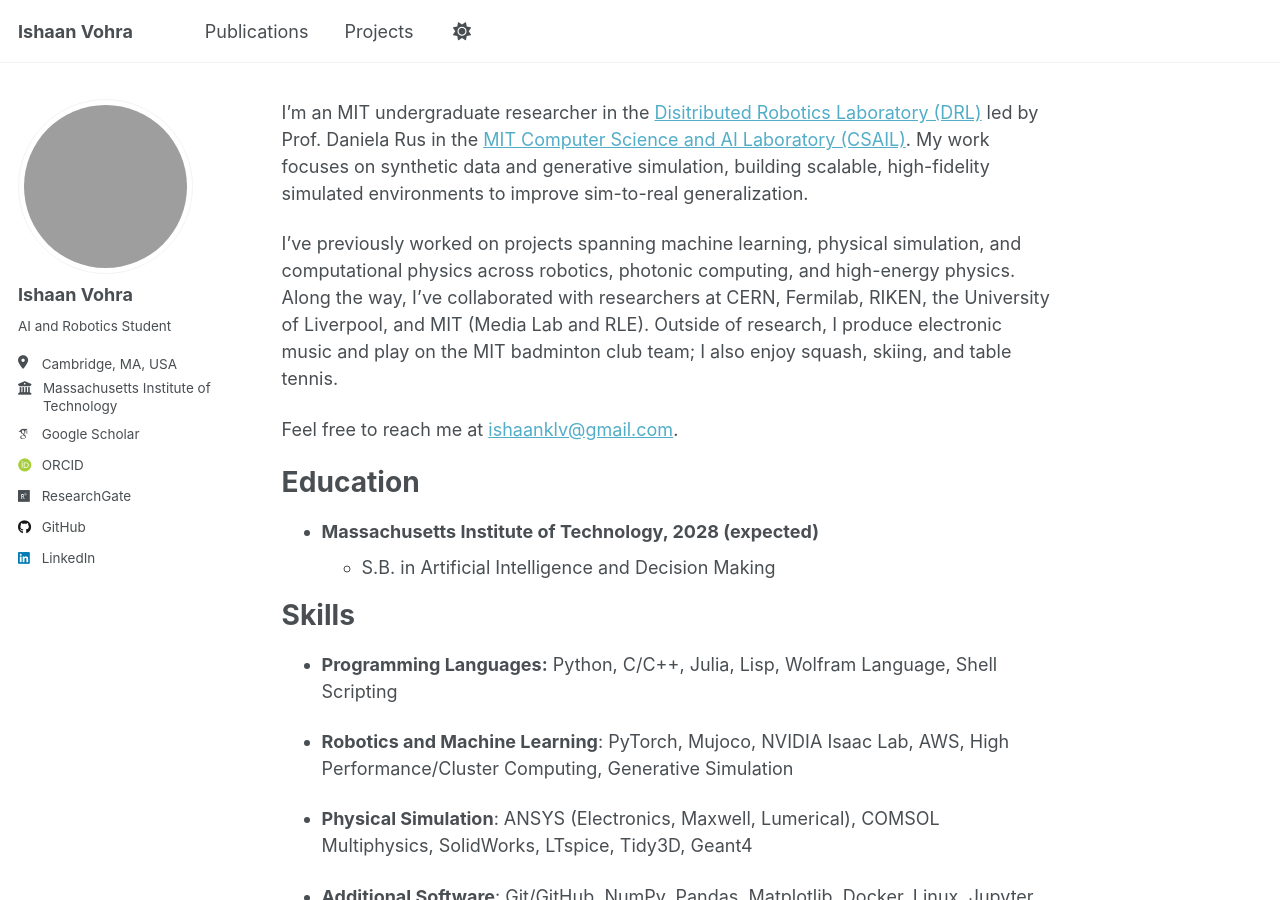
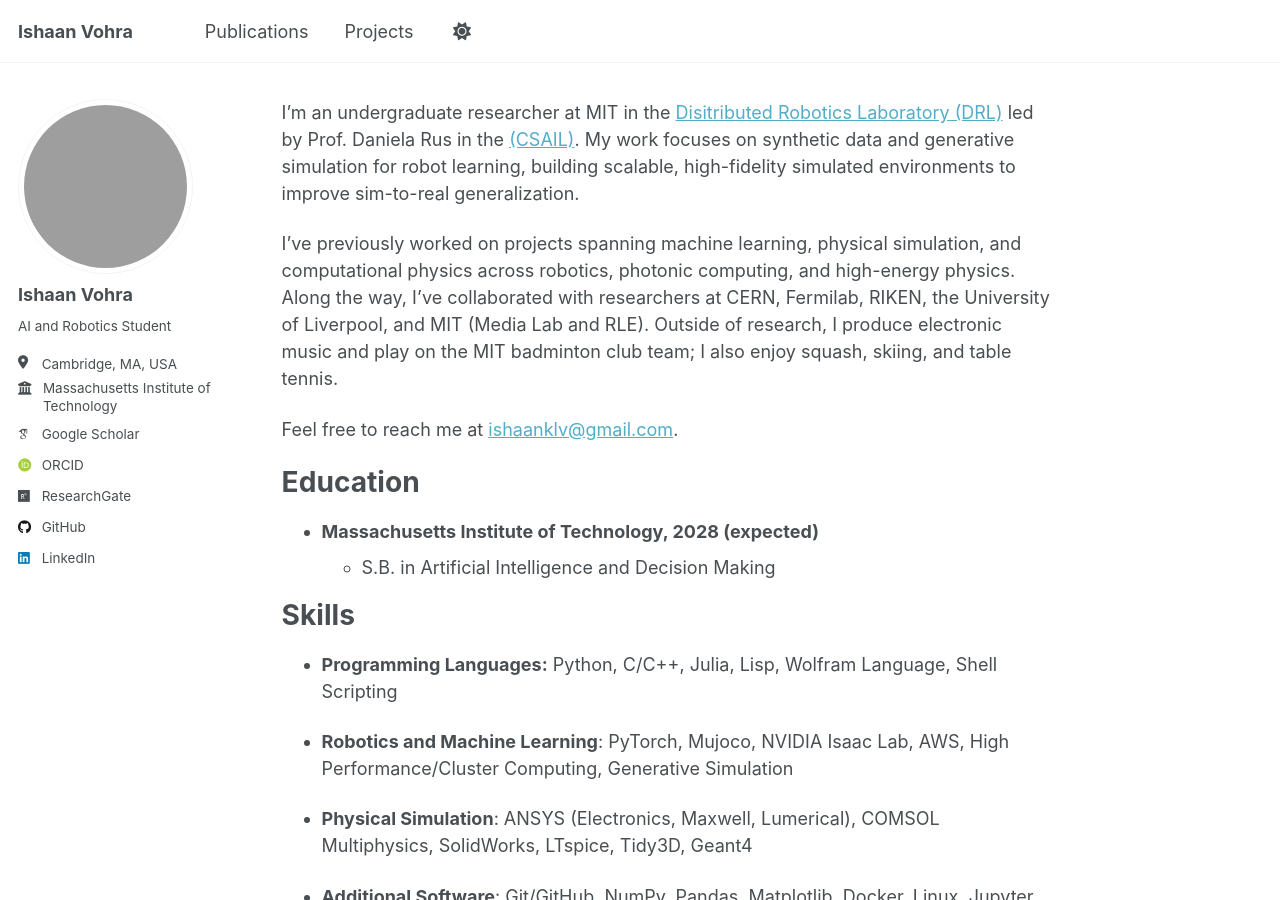
Before and after one commit to Ishaan-vohra/Ishaan-vohra.github.io, a Jekyll site: the page built from _pages/about.md, in a window 1280 px wide and 900 px high. Built offline with Jekyll 4.4.1, drawn with Linux system fonts in a browser that asks for light colours; some web fonts are replaced; a script that is not in the unit is left out.

Commit message:
Update about.md

```diff
--- a/_pages/about.md
+++ b/_pages/about.md
@@ -7,7 +7,7 @@
   - /about.html
 ---
 
-I'm an MIT undergraduate researcher in the [Disitributed Robotics Laboratory (DRL)](https://www.csail.mit.edu/research/distributed-robotics-laboratory) led by Prof. Daniela Rus in the [MIT Computer Science and AI Laboratory (CSAIL)](https://www.csail.mit.edu/). My work focuses on synthetic data and generative simulation, building scalable, high-fidelity simulated environments to improve sim-to-real generalization.
+I'm an undergraduate researcher at MIT in the [Disitributed Robotics Laboratory (DRL)](https://www.csail.mit.edu/research/distributed-robotics-laboratory) led by Prof. Daniela Rus in the [(CSAIL)](https://www.csail.mit.edu/). My work focuses on synthetic data and generative simulation for robot learning, building scalable, high-fidelity simulated environments to improve sim-to-real generalization.
 
 I’ve previously worked on projects spanning machine learning, physical simulation, and computational physics across robotics, photonic computing, and high-energy physics. Along the way, I’ve collaborated with researchers at CERN, Fermilab, RIKEN, the University of Liverpool, and MIT (Media Lab and RLE). Outside of research, I produce electronic music and play on the MIT badminton club team; I also enjoy squash, skiing, and table tennis.
 
```
